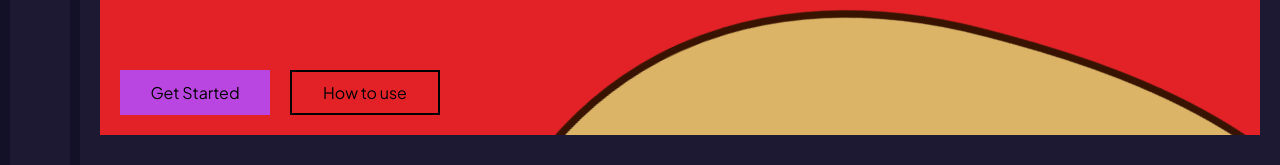
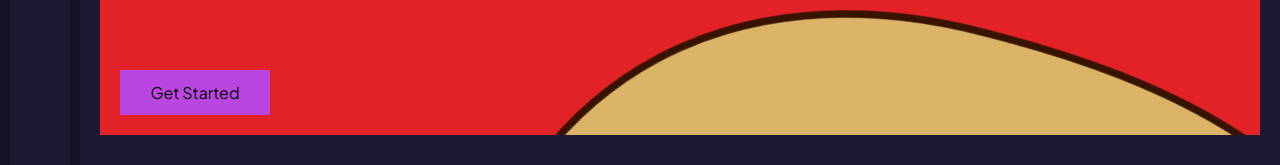
Before and after one commit to thegr8khallie/enefty, a Next.js app: page / in a window 1280 px wide. Shown: the part 476-641 px from the top of the page. Built offline with nearby package versions, Linux system fonts and the light colour scheme.

Commit message:
Feat: Added Links to the documentation

```diff
--- a/components/index/banner/Banner.jsx
+++ b/components/index/banner/Banner.jsx
@@ -16,7 +16,6 @@ export const Banner = () => {
                 <h1>Create digital assets on the Algorand blockchain</h1>
                 <div>
                     <Link href='/create'><button>Get Started</button></Link>
-                    <button>How to use</button>
                 </div>
             </section>
         </StyledBanner>
--- a/reuseables/sidebar/Sidebar.jsx
+++ b/reuseables/sidebar/Sidebar.jsx
@@ -37,7 +37,7 @@ export const Sidebar = () => {
                 {navElements.map((i, j) => (
                     <li key={`element${j}`}>
                         {
-                            i.to === '/docs' ? (<a href="http://" target="_blank" rel="noopener noreferrer">
+                            i.to === '/docs' ? (<a href="https://github.com/thegr8khallie/enefty/blob/main/README.md" target="_blank" rel="noopener noreferrer">
                                 {<i.icon />}
                                 <p style={{ fontSize: '1rem' }}>{i.text}</p>
                             </a>)
```
